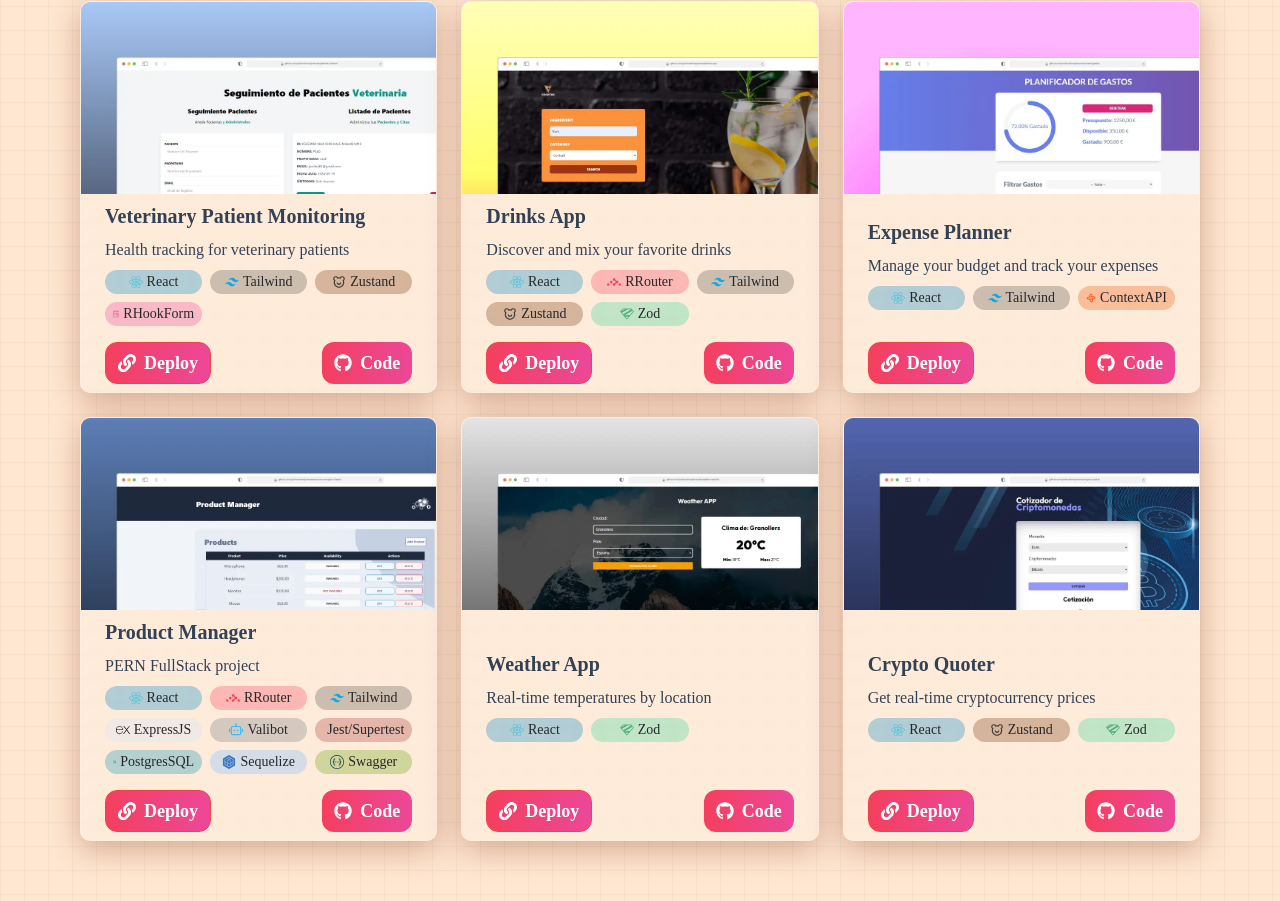
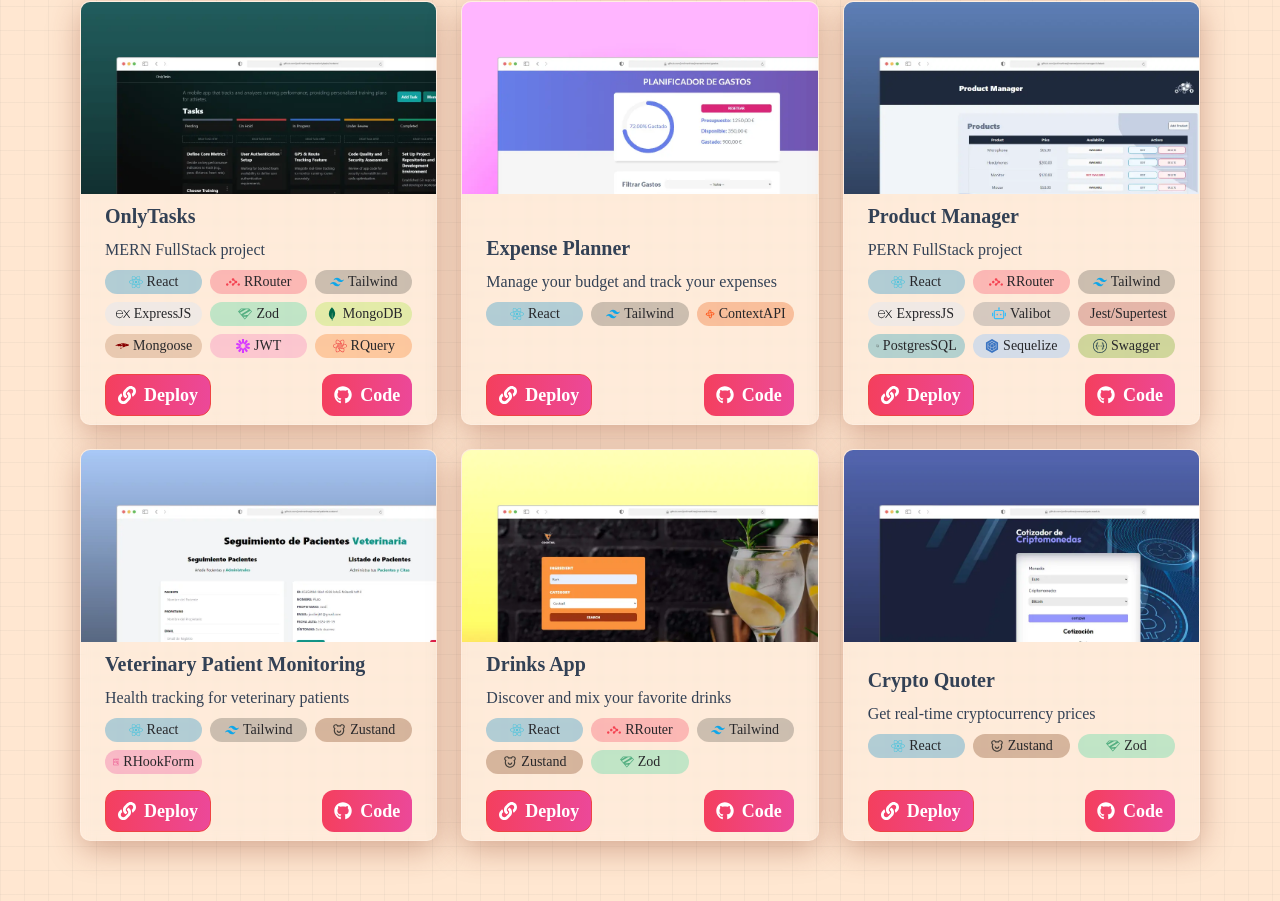
Before and after one commit to jordimartinezjimenez/portfolio, a React (Vite) app: page / in a window 1280 px wide. Shown: the part 1194-2095 px from the top of the page. Built offline with nearby package versions, Linux system fonts and the light colour scheme.

Commit message:
Projects update

```diff
--- a/src/data/projects.ts
+++ b/src/data/projects.ts
@@ -1,5 +1,5 @@
 import type { Project } from "../types"
-import { SiExpress, SiJest, SiPostgresql, SiReactrouter, SiSequelize, SiSwagger, SiTailwindcss, SiZod } from "react-icons/si";
+import { SiExpress, SiJest, SiJsonwebtokens, SiMongodb, SiMongoose, SiPostgresql, SiReactquery, SiReactrouter, SiSequelize, SiSwagger, SiTailwindcss, SiZod } from "react-icons/si";
 import { FaReact, FaWpforms } from "react-icons/fa";
 import { TbApiApp } from "react-icons/tb";
 import { FaElementor, FaWordpress } from "react-icons/fa6";
@@ -96,11 +96,71 @@ const techStyles = {
         class: 'bg-lime-600/30',
         color: '#173648',
     },
+    MongoDB: {
+        name: 'MongoDB',
+        icon: SiMongodb,
+        class: 'bg-lime-400/30',
+        color: '#00694a',
+    },
+    Mongoose: {
+        name: 'Mongoose',
+        icon: SiMongoose,
+        class: 'bg-amber-800/20',
+        color: '#880101',
+    },
+    JWT: {
+        name: 'JWT',
+        icon: SiJsonwebtokens,
+        class: 'bg-pink-400/30',
+        color: '#d63aff',
+    },
+    ReactQuery: {
+        name: 'RQuery',
+        icon: SiReactquery,
+        class: 'bg-orange-500/30',
+        color: '#ee4544',
+    },
 }
 
 export const projects: Project[] = [
     {
         id: 1,
+        type: 'code',
+        image: '/onlytasks.webp',
+        title: 'OnlyTasks',
+        title_es: 'OnlyTasks',
+        description: 'MERN FullStack project',
+        description_es: 'Proyecto MERN FullStack',
+        demoLink: "https://onlytasks-frontend.vercel.app",
+        codeLink: "https://github.com/jordimartinezjimenez/onlytasks-frontend",
+        techs: [techStyles.React, techStyles.ReactRouter, techStyles.Tailwind, techStyles.ExpressJS, techStyles.Zod, techStyles.MongoDB, techStyles.Mongoose, techStyles.JWT, techStyles.ReactQuery]
+    },
+    {
+        id: 2,
+        type: 'code',
+        image: '/control-gastos.webp',
+        title: 'Expense Planner',
+        title_es: 'Control de Gastos',
+        description: 'Manage your budget and track your expenses',
+        description_es: 'Gestione su presupuesto y controle sus gastos',
+        demoLink: "https://control-gastos-jordimartinez.netlify.app",
+        codeLink: "https://github.com/jordimartinezjimenez/control-gastos-contextapi",
+        techs: [techStyles.React, techStyles.Tailwind, techStyles.ContextApi]
+    },
+    {
+        id: 3,
+        type: 'code',
+        image: '/product-manager.webp',
+        title: 'Product Manager',
+        title_es: 'Gestor de productos',
+        description: 'PERN FullStack project',
+        description_es: 'Proyecto PERN FullStack',
+        demoLink: "https://product-manager-jordimartinez.vercel.app",
+        codeLink: "https://github.com/jordimartinezjimenez/product-manager-fullstack",
+        techs: [techStyles.React, techStyles.ReactRouter, techStyles.Tailwind, techStyles.ExpressJS, techStyles.Valibot, techStyles.Jest, techStyles.PostgresSQL, techStyles.Sequelize, techStyles.Swagger]
+    },
+    {
+        id: 4,
         type: 'code',
         image: '/patients.webp',
         title: 'Veterinary Patient Monitoring',
@@ -112,7 +172,7 @@ export const projects: Project[] = [
         techs: [techStyles.React, techStyles.Tailwind, techStyles.Zustand, techStyles.ReactHookForm]
     },
     {
-        id: 2,
+        id: 5,
         type: 'code',
         image: '/drinks-app.webp',
         title: 'Drinks App',
@@ -123,20 +183,8 @@ export const projects: Project[] = [
         codeLink: "https://github.com/jordimartinezjimenez/drinks-app",
         techs: [techStyles.React, techStyles.ReactRouter, techStyles.Tailwind, techStyles.Zustand, techStyles.Zod]
     },
-    {
-        id: 3,
-        type: 'code',
-        image: '/control-gastos.webp',
-        title: 'Expense Planner',
-        title_es: 'Control de Gastos',
-        description: 'Manage your budget and track your expenses',
-        description_es: 'Gestione su presupuesto y controle sus gastos',
-        demoLink: "https://control-gastos-jordimartinez.netlify.app",
-        codeLink: "https://github.com/jordimartinezjimenez/control-gastos-contextapi",
-        techs: [techStyles.React, techStyles.Tailwind, techStyles.ContextApi]
-    },
     // {
-    //     id: 4,
+    //     id: 6,
     //     type: 'code',
     //     image: '/citas-react.webp',
     //     title: 'Veterinary Patient Monitoring',
@@ -147,7 +195,7 @@ export const projects: Project[] = [
     //     codeLink: "https://github.com/jordimartinezjimenez/citas-react"
     // },
     // {
-    //     id: 5,
+    //     id: 7,
     //     type: 'code',
     //     image: '/guitarla.webp',
     //     title: 'GuitarLA',
@@ -157,19 +205,7 @@ export const projects: Project[] = [
     //     codeLink: "https://github.com/jordimartinezjimenez/guitarla-ts"
     // },
     {
-        id: 6,
-        type: 'code',
-        image: '/product-manager.webp',
-        title: 'Product Manager',
-        title_es: 'Gestor de productos',
-        description: 'PERN FullStack project',
-        description_es: 'Proyecto PERN FullStack',
-        demoLink: "https://product-manager-jordimartinez.vercel.app",
-        codeLink: "https://github.com/jordimartinezjimenez/product-manager-fullstack",
-        techs: [techStyles.React, techStyles.ReactRouter, techStyles.Tailwind, techStyles.ExpressJS, techStyles.Valibot, techStyles.Jest, techStyles.PostgresSQL, techStyles.Sequelize, techStyles.Swagger]
-    },
-    {
-        id: 7,
+        id: 8,
         type: 'wp',
         image: '/kit-digital.actualinternet.com.webp',
         title: 'Kit Digital',
@@ -179,7 +215,7 @@ export const projects: Project[] = [
         techs: [techStyles.Wordpress, techStyles.Elementor]
     },
     {
-        id: 8,
+        id: 9,
         type: 'wp',
         image: '/control-horario.oraculus.es.webp',
         title: 'Control Horario',
@@ -189,7 +225,7 @@ export const projects: Project[] = [
         techs: [techStyles.Wordpress, techStyles.Elementor]
     },
     {
-        id: 9,
+        id: 10,
         type: 'wp',
         image: '/anticcar.com.webp',
         title: 'Anticcar',
@@ -199,7 +235,7 @@ export const projects: Project[] = [
         techs: [techStyles.Wordpress, techStyles.Elementor]
     },
     // {
-    //     id: 10,
+    //     id: 11,
     //     type: 'code',
     //     image: '/crypto-quoter.webp',
     //     title: 'Crypto Quoter',
@@ -211,7 +247,7 @@ export const projects: Project[] = [
     //     techs: [techStyles.React, techStyles.Tailwind]
     // },
     // {
-    //     id: 11,
+    //     id: 12,
     //     type: 'code',
     //     image: '/calorie-tracker.webp',
     //     title: 'Calorie Tracker',
@@ -222,20 +258,20 @@ export const projects: Project[] = [
     //     codeLink: "https://github.com/jordimartinezjimenez/calorie-tracker",
     //     techs: [techStyles.React, techStyles.Tailwind]
     // },
+    // {
+    //     id: 13,
+    //     type: 'code',
+    //     image: '/weather-app.webp',
+    //     title: 'Weather App',
+    //     title_es: 'Weather App',
+    //     description: 'Real-time temperatures by location',
+    //     description_es: 'Temperaturas en tiempo real por ubicación',
+    //     demoLink: "https://weather-app-jordimartinez.netlify.app",
+    //     codeLink: "https://github.com/jordimartinezjimenez/weather-react-ts",
+    //     techs: [techStyles.React, techStyles.Zod]
+    // },
     {
-        id: 12,
-        type: 'code',
-        image: '/weather-app.webp',
-        title: 'Weather App',
-        title_es: 'Weather App',
-        description: 'Real-time temperatures by location',
-        description_es: 'Temperaturas en tiempo real por ubicación',
-        demoLink: "https://weather-app-jordimartinez.netlify.app",
-        codeLink: "https://github.com/jordimartinezjimenez/weather-react-ts",
-        techs: [techStyles.React, techStyles.Zod]
-    },
-    {
-        id: 13,
+        id: 14,
         type: 'code',
         image: '/crypto-quoter-v2.webp',
         title: 'Crypto Quoter',
@@ -247,7 +283,7 @@ export const projects: Project[] = [
         techs: [techStyles.React, techStyles.Zustand, techStyles.Zod]
     },
     // {
-    //     id: 14,
+    //     id: 15,
     //     type: 'code',
     //     image: '/tip-calculator.webp',
     //     title: 'Tip Calculator',
```
Also changed, not shown: public/onlytasks.webp (added), public/onlytasks1.webp (added).
